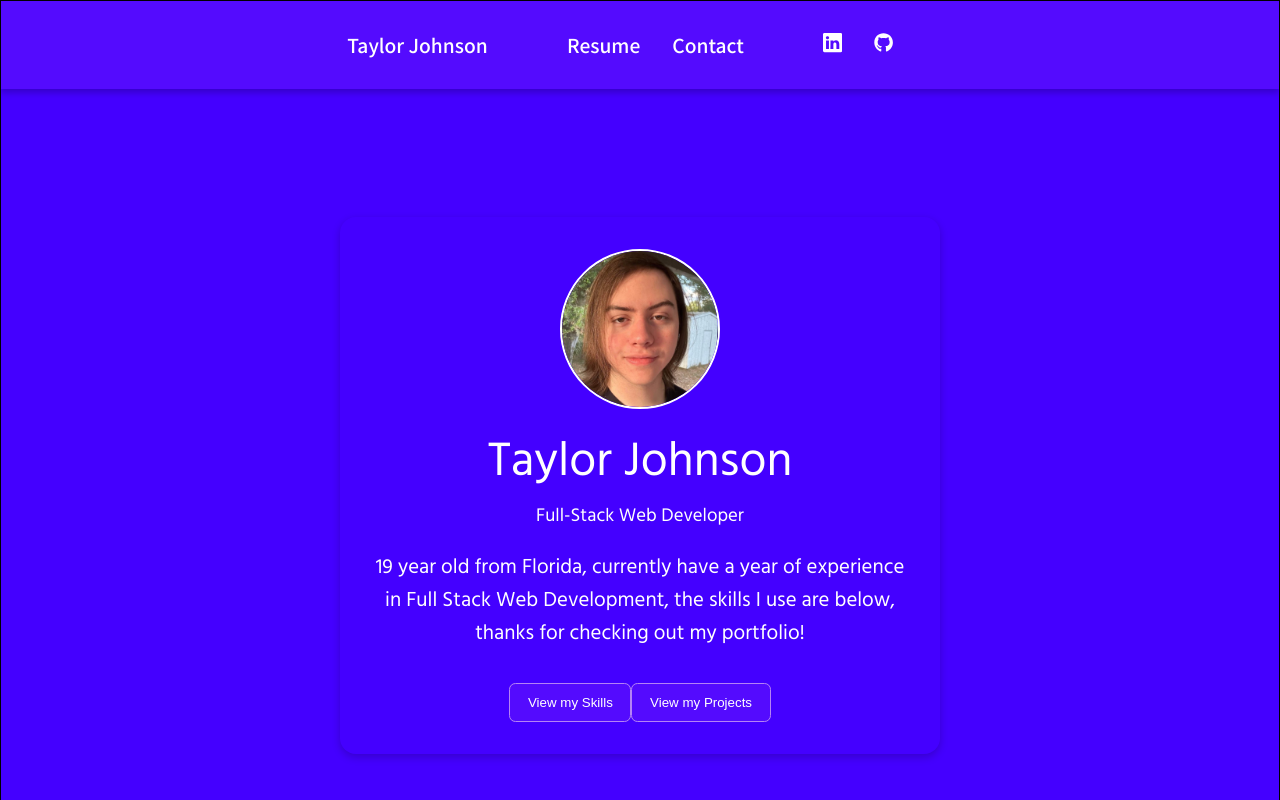
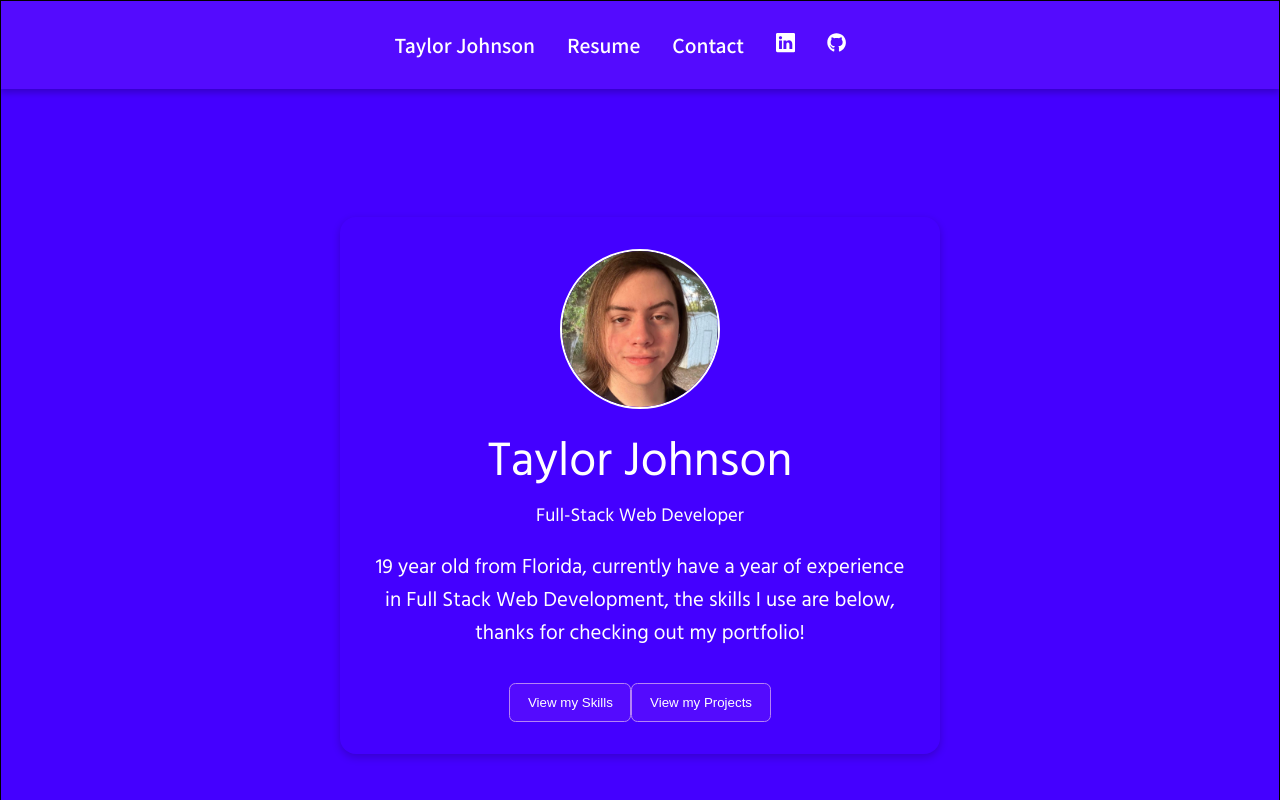
Before and after one commit to taylorjohnsondev/Portfolio, a React (Create React App) app in the folder client/: page / in a window 1280 px wide. Shown: the top 800 px of the page. Built offline with nearby package versions, Linux system fonts and the light colour scheme.

Commit message:
fixed navbar

```diff
--- a/client/src/Components/CSS/header.css
+++ b/client/src/Components/CSS/header.css
@@ -94,6 +94,9 @@ nav {
     transition: 0.7s;
     transform: translateY(-100vh);
     border-radius: 0 0 2rem 2rem;
+    border: 2px solid white;
+    border-top: 0px
+
   }
 
   header .responsive_nav {
@@ -111,7 +114,3 @@ nav {
     font-size: 1.5rem;
   }
 }
-
-#root > header > nav > div {
-  padding-left: 3.7vw;
-}
--- a/client/src/Components/CSS/projects.css
+++ b/client/src/Components/CSS/projects.css
@@ -5,7 +5,7 @@ img {
 
 .projects-container {
   display: grid;
-  grid-template-columns: repeat(3, minmax(17rem, 1fr));
+  grid-template-columns: repeat(3, 1fr);
   gap: 2.5rem;
   text-align: center;
 }
--- a/client/src/index.css
+++ b/client/src/index.css
@@ -138,6 +138,7 @@ a:hover {
   background-color: red;
 }
 
+
 .arrow {
   background-color: transparent;
   border: 0;
```
